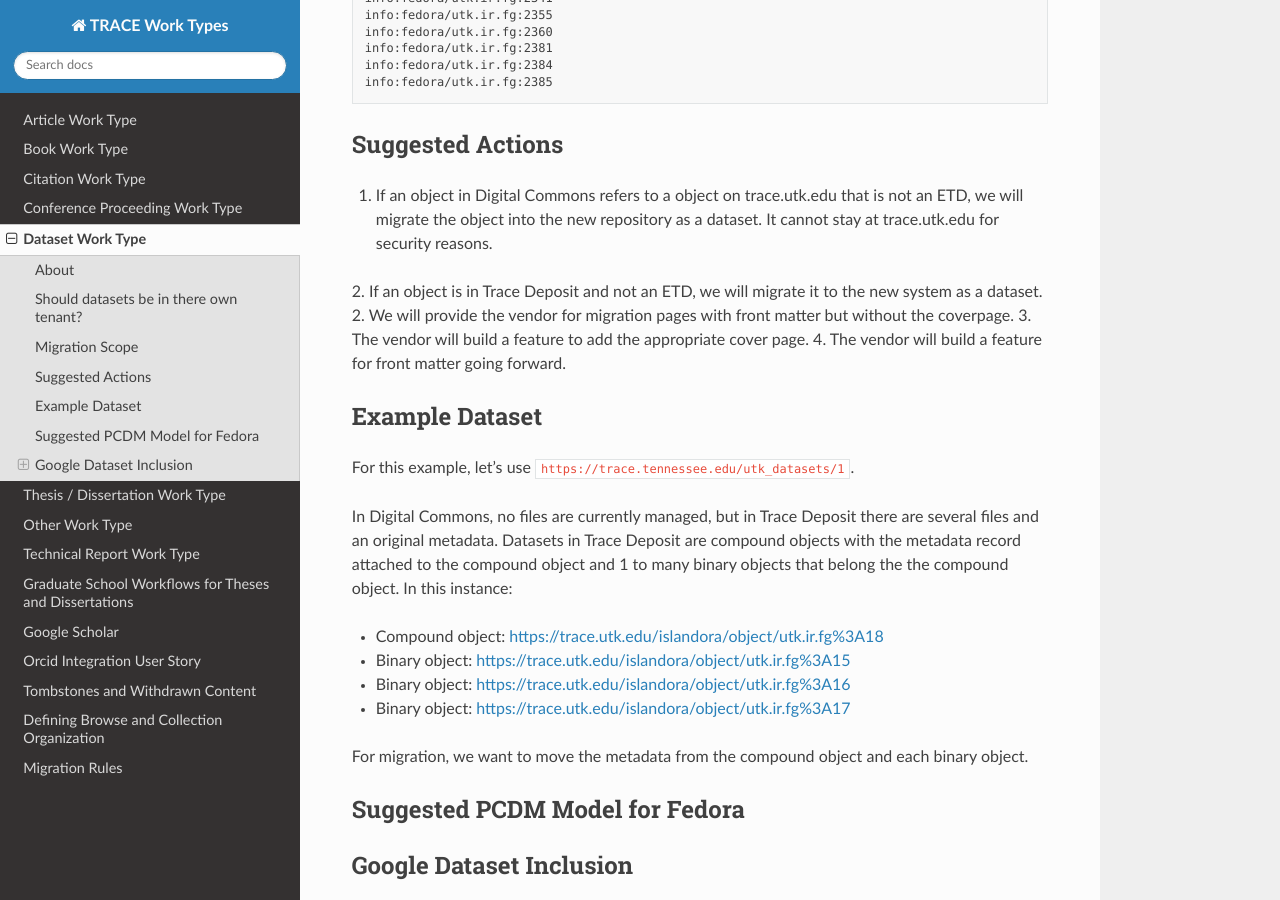
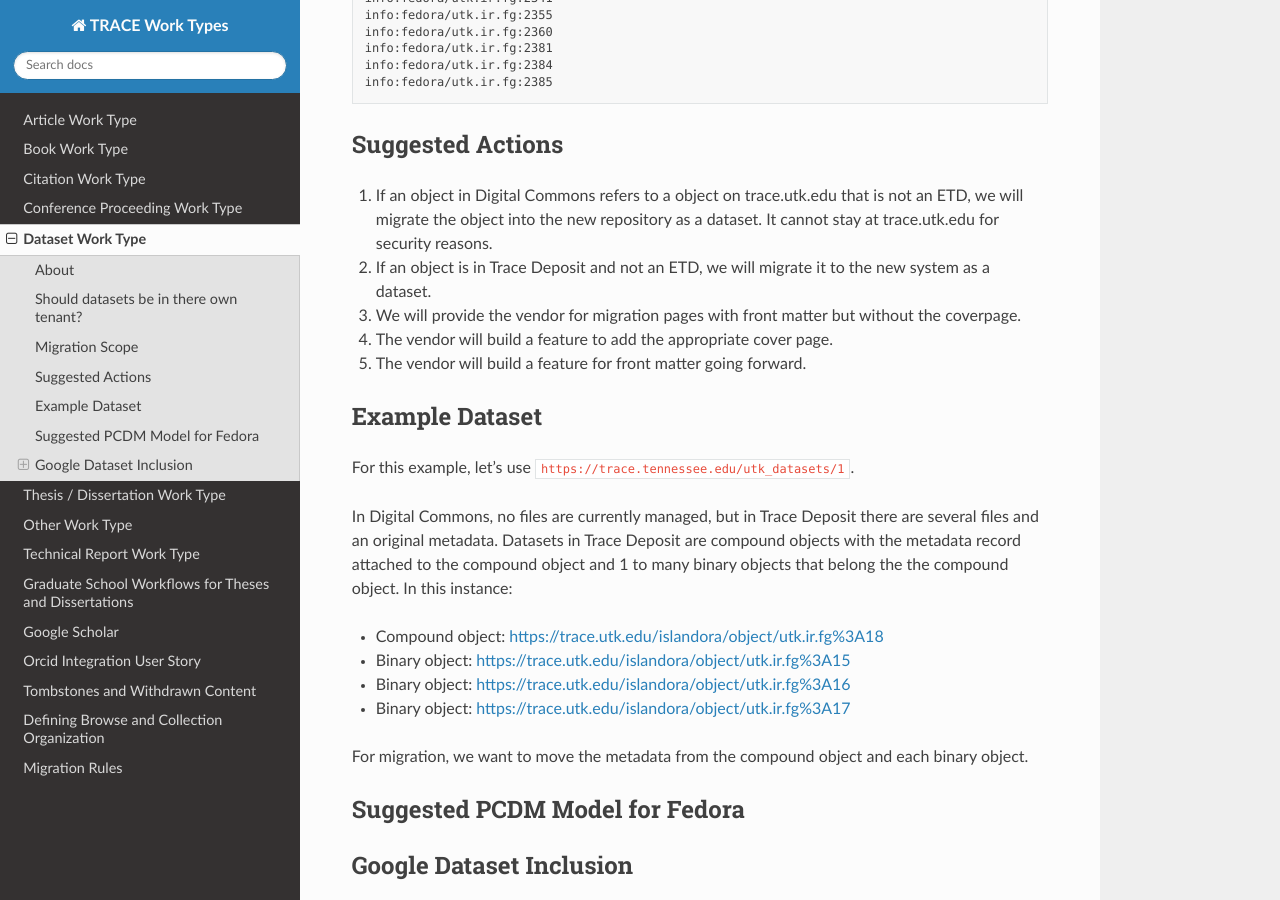
Before and after one commit to utkdigitalinitiatives/trace_work_types_planning, a Sphinx documentation site: the page built from docs/source/contents/dataset.rst, in a window 1280 px wide and 900 px high, scrolled down 2107 px. Built offline with Sphinx 7.4.7 and the Read the Docs theme 2.0.0, drawn with Linux system fonts in a browser that asks for light colours.

Commit message:
Fix bugs.

```diff
--- a/docs/source/contents/article.rst
+++ b/docs/source/contents/article.rst
@@ -43,6 +43,7 @@ Example
 For this example, let's use the contents of :code:`https://trace.tennessee.edu/utk_chempubs/45`:
 
 .. code-block:: text
+
     metadata.xml
     oneal.pdf
     stamped.pdf
--- a/docs/source/contents/dataset.rst
+++ b/docs/source/contents/dataset.rst
@@ -115,9 +115,9 @@ Suggested Actions
 
 1. If an object in Digital Commons refers to a object on trace.utk.edu that is not an ETD, we will migrate the object into the new repository as a dataset. It cannot stay at trace.utk.edu for security reasons.
 2. If an object is in Trace Deposit and not an ETD, we will migrate it to the new system as a dataset.
-2. We will provide the vendor for migration pages with front matter but without the coverpage.
-3. The vendor will build a feature to add the appropriate cover page.
-4. The vendor will build a feature for front matter going forward.
+3. We will provide the vendor for migration pages with front matter but without the coverpage.
+4. The vendor will build a feature to add the appropriate cover page.
+5. The vendor will build a feature for front matter going forward.
 
 Example Dataset
 ---------------
--- a/docs/source/contents/etd.rst
+++ b/docs/source/contents/etd.rst
@@ -109,8 +109,8 @@ The Whole Work
 The ETD object should be a :code:`pcdmworks:Work` and describe its relationship to its files along with its descriptive
 metadata elements.
 
-In order to get this right, we have to decide whether the original file and stamped pdf is a :code:`pcdmworks:FileSet`
-and thus a :code:`pcdm:Object` or simply unrelated :code:`pcdm:File`s.
+In order to get this right, we have to decide whether the original file and stamped pdf is a
+:code:`pcdmworks:FileSet` and thus a :code:`pcdm:Object` or simply unrelated :code:`pcdm:File`s.
 
 This is the simplest model where we only have files and no file sets. We have no preference in regards to filesets and
 will defer to the vendor for this.
```
